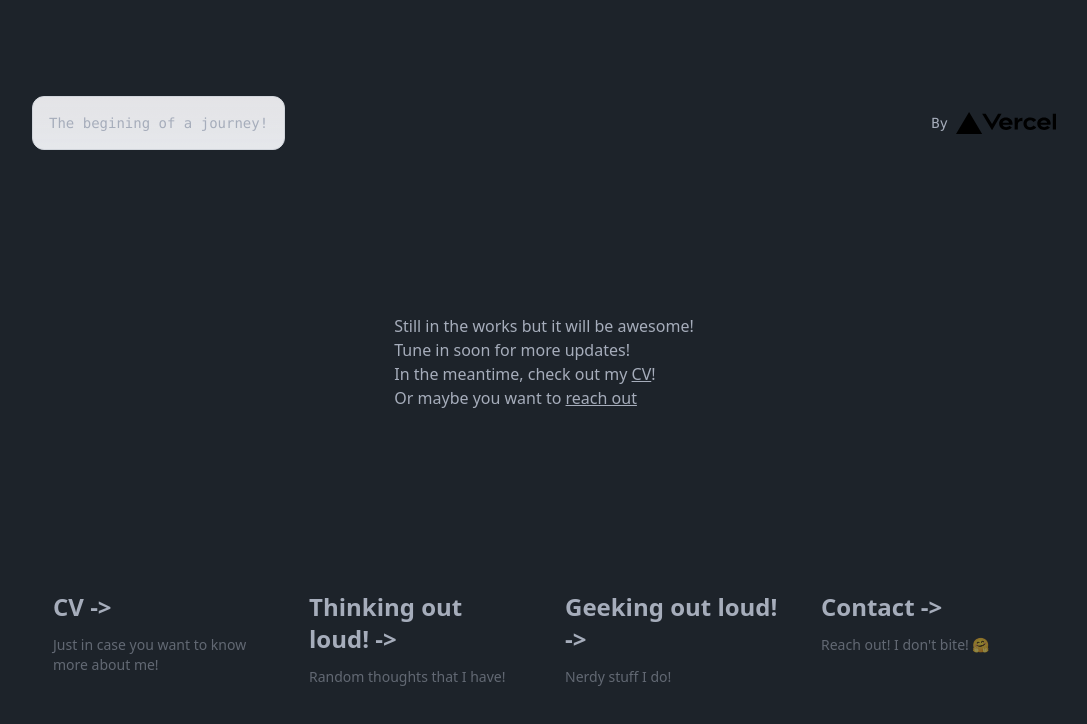
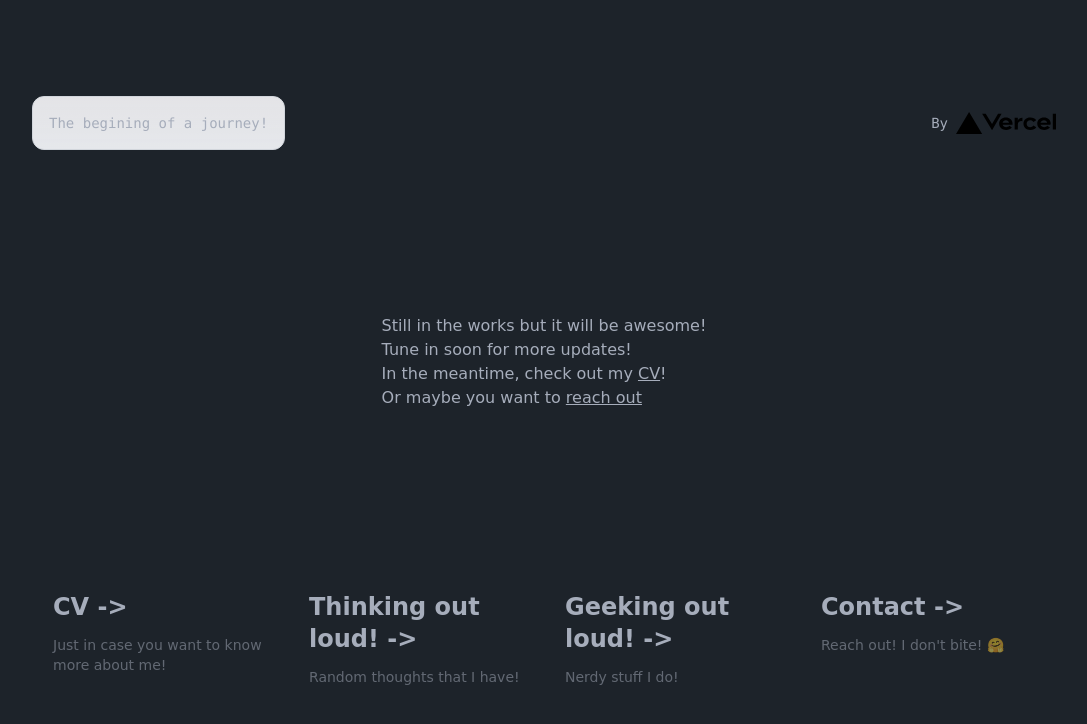
Before and after one commit to xurror/kazenasser.com, a Next.js app: page / in a window 1280 px wide. Shown: the top 724 px of the page, without its empty margins (96-1183 px from the left). Built offline with nearby package versions, Linux system fonts and the light colour scheme.

Commit message:
setup chalkboard fonts

```diff
--- a/styles/globals.css
+++ b/styles/globals.css
@@ -3,3 +3,7 @@
 @tailwind utilities;
 
 @import 'cv.css';
+
+body {
+    font-family: Chalkboard, comic sans ms, "sans-serif";
+}
--- a/tailwind.config.ts
+++ b/tailwind.config.ts
@@ -7,6 +7,9 @@ const config: Config = {
     "./src/app/**/*.{js,ts,jsx,tsx,mdx}",
   ],
   theme: {
+    dark: {
+      "fontFamily": "Chalkboard,comic sans ms,'sans-serif'"
+    }
   },
   corePlugins: {
     aspectRatio: false,
```
